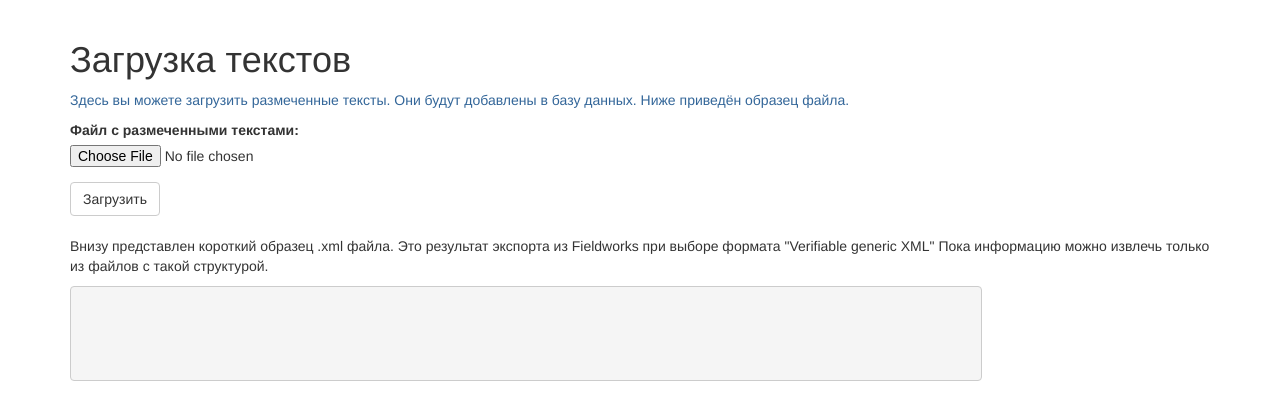
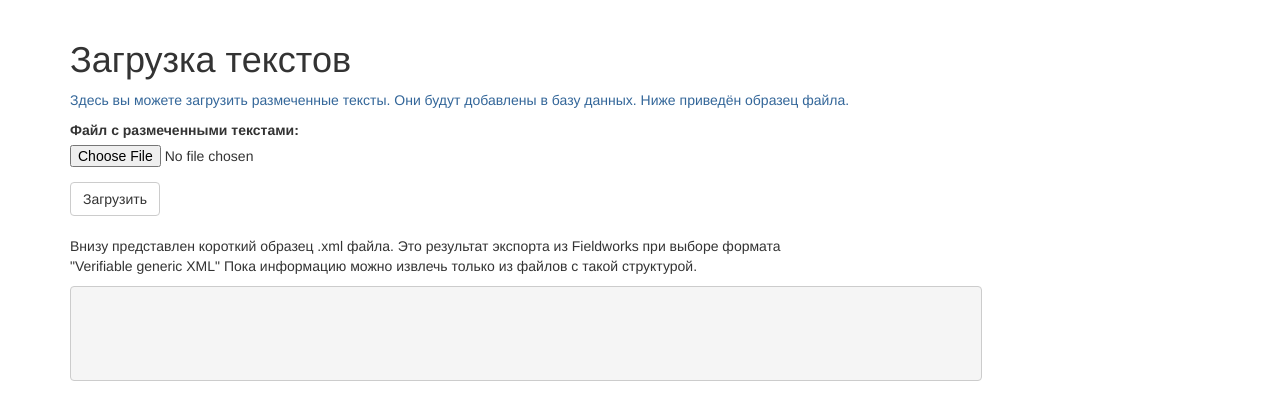
Before and after one commit to bamaxi/small_itelmen_corpus, a Flask app: template app/templates/upload/upload.html in a window 1280 px wide. Shown: the part 52-472 px from the top of the page. Run offline with Flask 2, Linux system fonts and the light colour scheme; the template is opened without the code that fills it: values that come from a table or form of the project are taken from there, others are empty; some libraries are stand-ins or nearby versions.

Commit message:
html text fix

```diff
--- a/app/templates/upload/upload.html
+++ b/app/templates/upload/upload.html
@@ -31,9 +31,15 @@
 <!--    <p>{{ form.submit }}</p>-->
 <!--  </form>-->
   <br>
+  <div class="row">
+    <div class="col-md-8">
       <p>Внизу представлен короткий образец .xml файла. Это результат экспорта из Fieldworks
         при выборе формата "Verifiable generic XML"
         Пока информацию можно извлечь только из файлов с такой структурой.</p>
+    </div>
+  </div>
+  <div class="row">
+    <div class="col-md-12">
       <div class="code">
       <pre>
         <code class="xml">
@@ -41,6 +47,8 @@
         </code>
       </pre>
       </div>
+    </div>
+  </div>
 
   {% block scripts %}
     {{ super() }}
```
Lines whose indentation alone changed are shown as unchanged.
